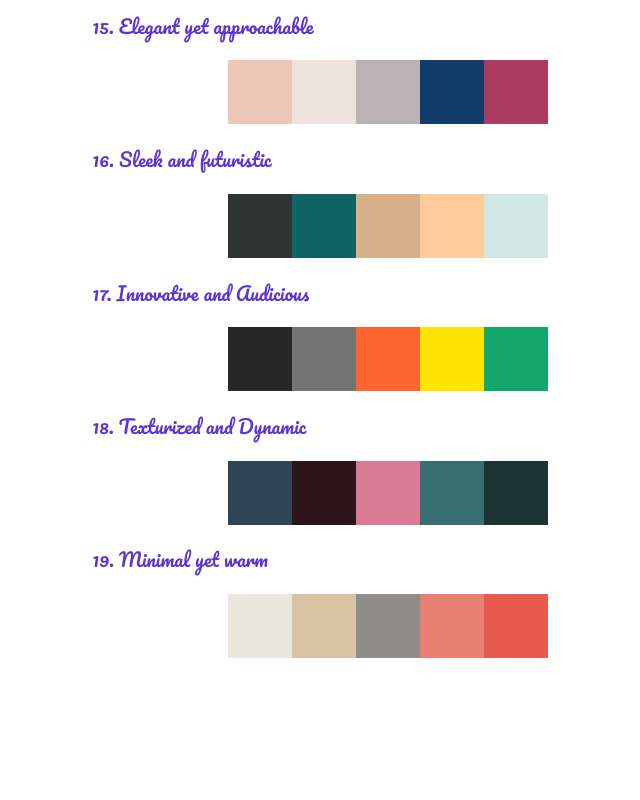
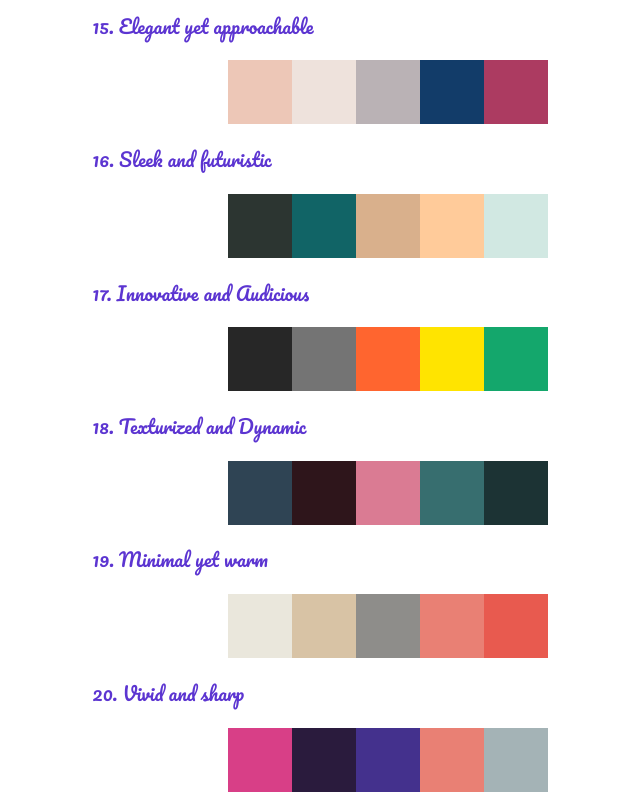
Before and after one commit to ChegeBryan/rainbow, a plain HTML site: page index.html in a window 1280 px wide. Shown: the part 2044-2844 px from the top of the page, without its empty margins (252-892 px from the left). Before the commit the page ends 2710 px from the top, so only its background shows below. Drawn offline with nearby package versions, Linux system fonts and the light colour scheme.

Commit message:
- Vivid and sharp color scheme

```diff
--- a/index.html
+++ b/index.html
@@ -189,6 +189,15 @@
       <div style="background: #e85a4f"></div>
     </div>
 
+    <h3>20. Vivid and sharp</h3>
+    <div class="flex__container">
+      <div style="background: #d83f87"></div>
+      <div style="background: #2a1b3d"></div>
+      <div style="background: #44318d"></div>
+      <div style="background: #e98074"></div>
+      <div style="background: #a4b3b6"></div>
+    </div>
+
 
 
   </div>
```
